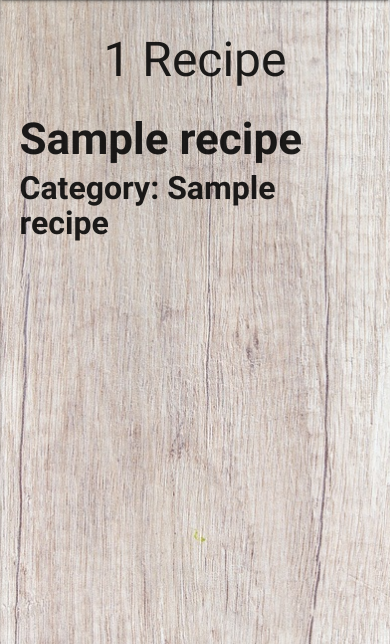
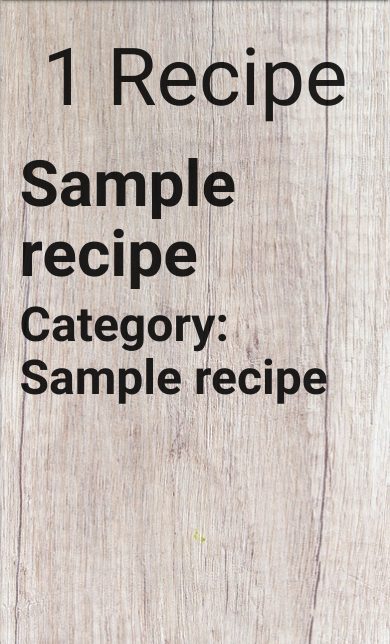
Before and after one commit to freddorn/recipe-database, a Flask app: page / in a window 390 px wide. Shown: the part 56-700 px from the top of the page. Run offline with Flask 2, Linux system fonts and the light colour scheme; a database or web service that is not in the repository returns one stand-in record (values such as "Sample title"); some libraries are stand-ins or nearby versions.

Commit message:
edit media queries for font size

```diff
--- a/static/css/style.css
+++ b/static/css/style.css
@@ -55,12 +55,12 @@ h3 {
 
 @media screen and (max-width: 992px) {
   h1 {
-     font-size: 3rem;
+     font-size: 5rem;
   }
   h2 {
-      font-size: 2.75rem;
+      font-size: 4rem;
   }
   h3 {
-      font-size: 2rem;
+      font-size: 3rem;
   }
 }
```
